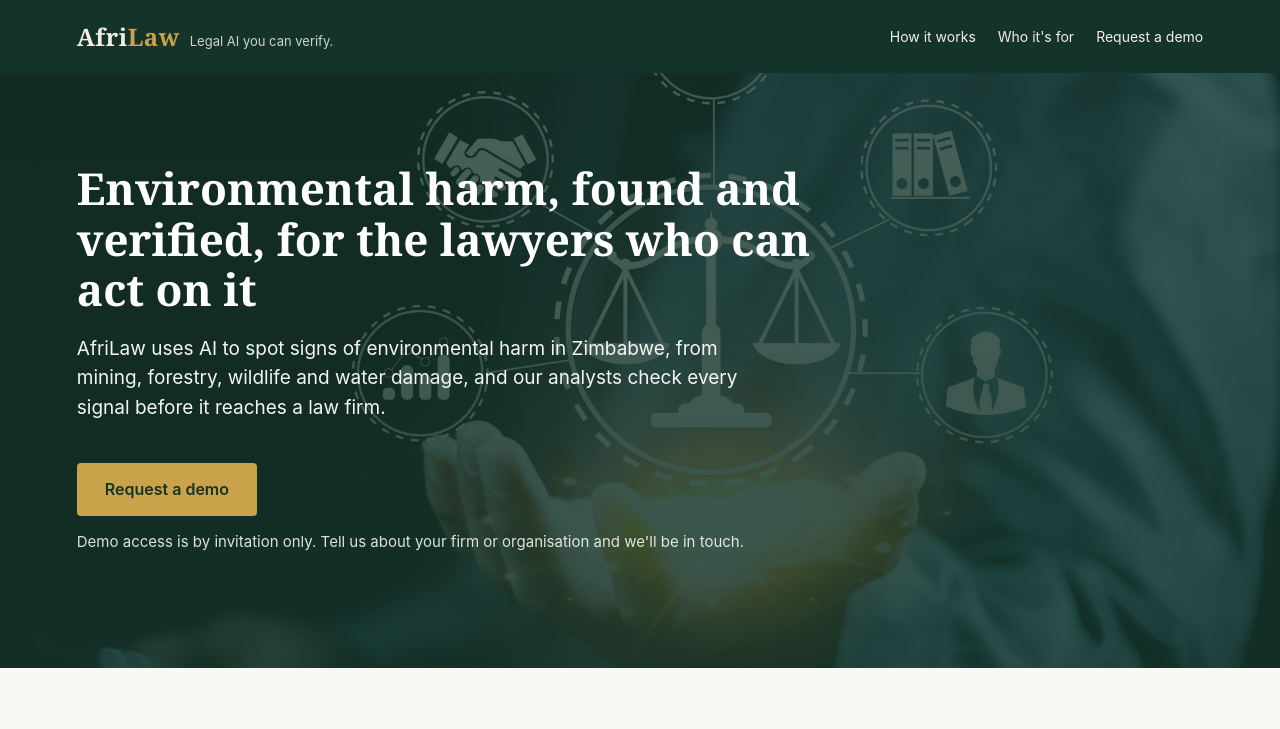
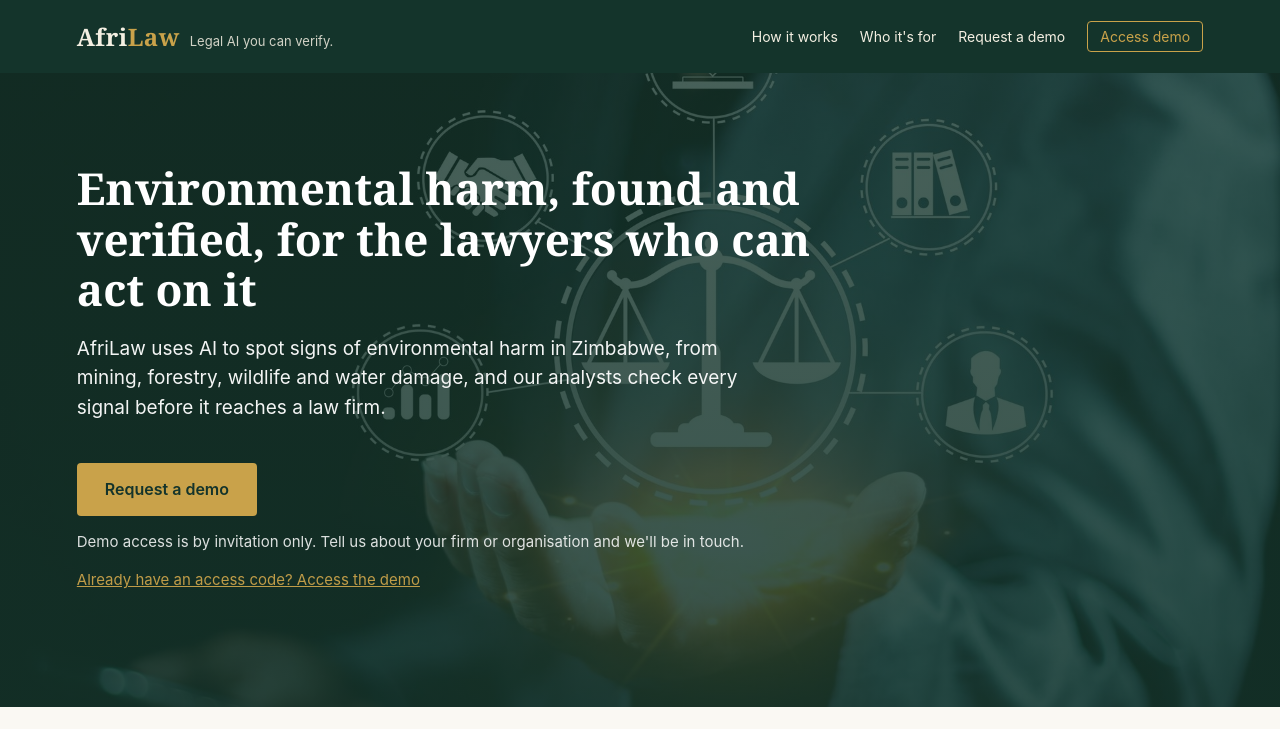
Before and after one commit to Afrilaw/afrilaw-website, a plain HTML site: page index.html in a window 1280 px wide. Shown: the top 729 px of the page. Drawn offline with Linux system fonts and the light colour scheme.

Commit message:
Add Access demo menu button and hero link for invited users

```diff
--- a/index.html
+++ b/index.html
@@ -31,8 +31,8 @@ footer{background:#14342b;color:#cfd8d3;padding:28px 6vw;font-size:13px}
 .thanks h1{font-size:44px;max-width:780px;margin:0;color:#14342b;line-height:1.15}
 @media(max-width:700px){.hero h1,.thanks h1{font-size:30px}nav{display:none}form{grid-template-columns:1fr}.tag{display:block;margin:2px 0 0}}
 </style></head><body>
-<header><div><span class="logo">Afri<span>Law</span></span><span class="tag sans">Legal AI you can verify.</span></div><nav class="sans"><a href="#how">How it works</a><a href="#who">Who it's for</a><a href="#demo">Request a demo</a></nav></header>
-<div class="hero"><h1>Environmental harm, found and verified, for the lawyers who can act on it</h1><p class="sans">AfriLaw uses AI to spot signs of environmental harm in Zimbabwe, from mining, forestry, wildlife and water damage, and our analysts check every signal before it reaches a law firm.</p><a class="btn sans" href="#demo">Request a demo</a><p class="sans" style="font-size:15px;margin-top:14px;opacity:.85">Demo access is by invitation only. Tell us about your firm or organisation and we'll be in touch.</p></div>
+<header><div><span class="logo">Afri<span>Law</span></span><span class="tag sans">Legal AI you can verify.</span></div><nav class="sans"><a href="#how">How it works</a><a href="#who">Who it's for</a><a href="#demo">Request a demo</a><a href="https://demo.afrilaw.io/" style="border:1px solid #c9a24a;border-radius:4px;padding:6px 12px;color:#c9a24a">Access demo</a></nav></header>
+<div class="hero"><h1>Environmental harm, found and verified, for the lawyers who can act on it</h1><p class="sans">AfriLaw uses AI to spot signs of environmental harm in Zimbabwe, from mining, forestry, wildlife and water damage, and our analysts check every signal before it reaches a law firm.</p><a class="btn sans" href="#demo">Request a demo</a><p class="sans" style="font-size:15px;margin-top:14px;opacity:.85">Demo access is by invitation only. Tell us about your firm or organisation and we'll be in touch.</p><p class="sans" style="font-size:15px;margin-top:6px"><a href="https://demo.afrilaw.io/" style="color:#c9a24a">Already have an access code? Access the demo</a></p></div>
 <section><h2>The problem</h2><p class="sans" style="font-size:18px;max-width:820px">Communities harmed by pollution, unlawful mining or damaged water sources rarely reach court. The evidence is scattered, the law is hard to navigate, and the firms that could bring a class action often never hear about the harm.</p></section>
 <div class="band"><section id="how"><h2>How it works</h2><div class="grid sans">
 <div class="card"><div class="num">1</div><b>Detect</b>AI scans public information for signs of environmental harm and flags the strongest signals.</div>
```
